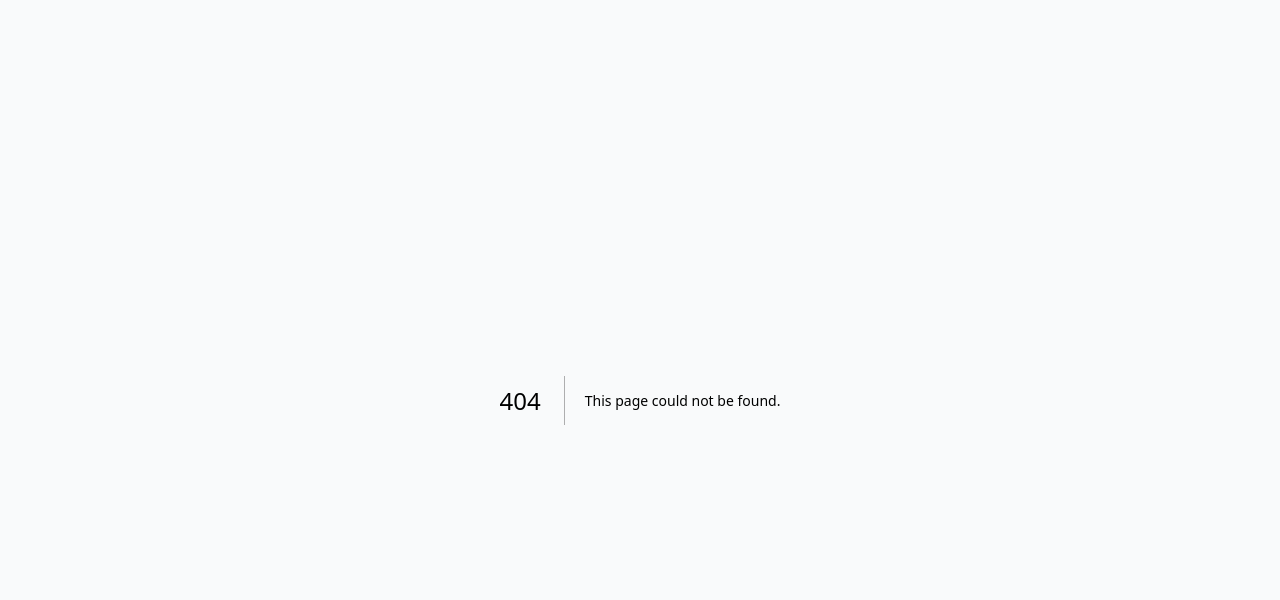
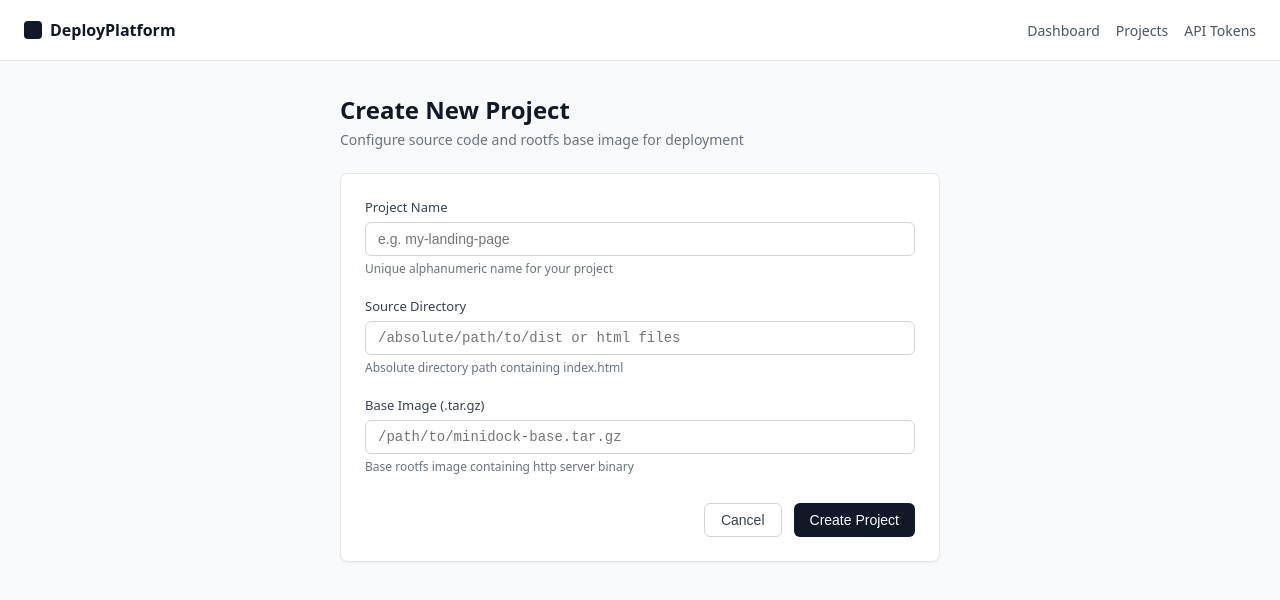
Before and after one commit to vinay3254/hostinger, a Next.js app in the folder dashboard/: page /projects/new in a window 1280 px wide. Before the commit this address had no page. Shown: the top 600 px of the page. Built offline with nearby package versions, Linux system fonts and the light colour scheme; no server answers.

Commit message:
add dashboard/app/projects/new/page.tsx

```diff
--- /dev/null
+++ b/dashboard/app/projects/new/page.tsx
@@ -0,0 +1,203 @@
+'use client';
+
+import React, { useState } from 'react';
+import { useRouter } from 'next/navigation';
+import { api, ApiError } from '../../../lib/api';
+import { AppShell } from '../../../components/AppShell';
+
+export default function NewProjectPage() {
+  const router = useRouter();
+  const [name, setName] = useState('');
+  const [sourceDir, setSourceDir] = useState('');
+  const [baseImage, setBaseImage] = useState('');
+  const [error, setError] = useState<string | null>(null);
+  const [loading, setLoading] = useState(false);
+
+  const handleSubmit = async (e: React.FormEvent) => {
+    e.preventDefault();
+    setError(null);
+    setLoading(true);
+
+    try {
+      const project = await api.createProject({
+        name: name.trim(),
+        source_dir: sourceDir.trim(),
+        base_image: baseImage.trim(),
+      });
+      router.push(`/projects/${project.id}/overview`);
+    } catch (err) {
+      if (err instanceof ApiError) {
+        setError(err.message);
+      } else {
+        setError('Failed to create project.');
+      }
+    } finally {
+      setLoading(false);
+    }
+  };
+
+  return (
+    <AppShell>
+      <div style={{ maxWidth: '600px', margin: '0 auto' }}>
+        <div style={{ marginBottom: '24px' }}>
+          <h1 style={{ margin: 0, fontSize: '24px', fontWeight: 700, color: '#111827' }}>Create New Project</h1>
+          <p style={{ margin: '4px 0 0 0', fontSize: '14px', color: '#6b7280' }}>
+            Configure source code and rootfs base image for deployment
+          </p>
+        </div>
+
+        {error && (
+          <div
+            role="alert"
+            style={{
+              marginBottom: '20px',
+              padding: '12px 16px',
+              borderRadius: '6px',
+              backgroundColor: '#fef2f2',
+              border: '1px solid #fecaca',
+              color: '#991b1b',
+              fontSize: '13px',
+            }}
+          >
+            {error}
+          </div>
+        )}
+
+        <form
+          onSubmit={handleSubmit}
+          style={{
+            backgroundColor: '#ffffff',
+            border: '1px solid #e5e7eb',
+            borderRadius: '8px',
+            padding: '24px',
+            boxShadow: '0 1px 2px rgba(0, 0, 0, 0.05)',
+            display: 'flex',
+            flexDirection: 'column',
+            gap: '20px',
+          }}
+        >
+          <div>
+            <label
+              htmlFor="project-name"
+              style={{ display: 'block', fontSize: '13px', fontWeight: 500, color: '#374151', marginBottom: '6px' }}
+            >
+              Project Name
+            </label>
+            <input
+              id="project-name"
+              type="text"
+              required
+              value={name}
+              onChange={(e) => setName(e.target.value)}
+              placeholder="e.g. my-landing-page"
+              style={{
+                width: '100%',
+                padding: '8px 12px',
+                borderRadius: '6px',
+                border: '1px solid #d1d5db',
+                fontSize: '14px',
+                boxSizing: 'border-box',
+              }}
+            />
+            <span style={{ fontSize: '12px', color: '#6b7280', marginTop: '4px', display: 'block' }}>
+              Unique alphanumeric name for your project
+            </span>
+          </div>
+
+          <div>
+            <label
+              htmlFor="source-dir"
+              style={{ display: 'block', fontSize: '13px', fontWeight: 500, color: '#374151', marginBottom: '6px' }}
+            >
+              Source Directory
+            </label>
+            <input
+              id="source-dir"
+              type="text"
+              required
+              value={sourceDir}
+              onChange={(e) => setSourceDir(e.target.value)}
+              placeholder="/absolute/path/to/dist or html files"
+              style={{
+                width: '100%',
+                padding: '8px 12px',
+                borderRadius: '6px',
+                border: '1px solid #d1d5db',
+                fontSize: '14px',
+                boxSizing: 'border-box',
+                fontFamily: 'monospace',
+              }}
+            />
+            <span style={{ fontSize: '12px', color: '#6b7280', marginTop: '4px', display: 'block' }}>
+              Absolute directory path containing index.html
+            </span>
+          </div>
+
+          <div>
+            <label
+              htmlFor="base-image"
+              style={{ display: 'block', fontSize: '13px', fontWeight: 500, color: '#374151', marginBottom: '6px' }}
+            >
+              Base Image (.tar.gz)
+            </label>
+            <input
+              id="base-image"
+              type="text"
+              required
+              value={baseImage}
+              onChange={(e) => setBaseImage(e.target.value)}
+              placeholder="/path/to/minidock-base.tar.gz"
+              style={{
+                width: '100%',
+                padding: '8px 12px',
+                borderRadius: '6px',
+                border: '1px solid #d1d5db',
+                fontSize: '14px',
+                boxSizing: 'border-box',
+                fontFamily: 'monospace',
+              }}
+            />
+            <span style={{ fontSize: '12px', color: '#6b7280', marginTop: '4px', display: 'block' }}>
+              Base rootfs image containing http server binary
+            </span>
+          </div>
+
+          <div style={{ display: 'flex', justifyContent: 'flex-end', gap: '12px', marginTop: '8px' }}>
+            <button
+              type="button"
+              onClick={() => router.back()}
+              style={{
+                padding: '8px 16px',
+                borderRadius: '6px',
+                border: '1px solid #d1d5db',
+                backgroundColor: '#ffffff',
+                fontSize: '14px',
+                cursor: 'pointer',
+                color: '#374151',
+              }}
+            >
+              Cancel
+            </button>
+            <button
+              type="submit"
+              disabled={loading}
+              style={{
+                padding: '8px 16px',
+                borderRadius: '6px',
+                border: 'none',
+                backgroundColor: '#111827',
+                color: '#ffffff',
+                fontSize: '14px',
+                fontWeight: 500,
+                cursor: loading ? 'not-allowed' : 'pointer',
+                opacity: loading ? 0.7 : 1,
+              }}
+            >
+              {loading ? 'Creating...' : 'Create Project'}
+            </button>
+          </div>
+        </form>
+      </div>
+    </AppShell>
+  );
+}
```
